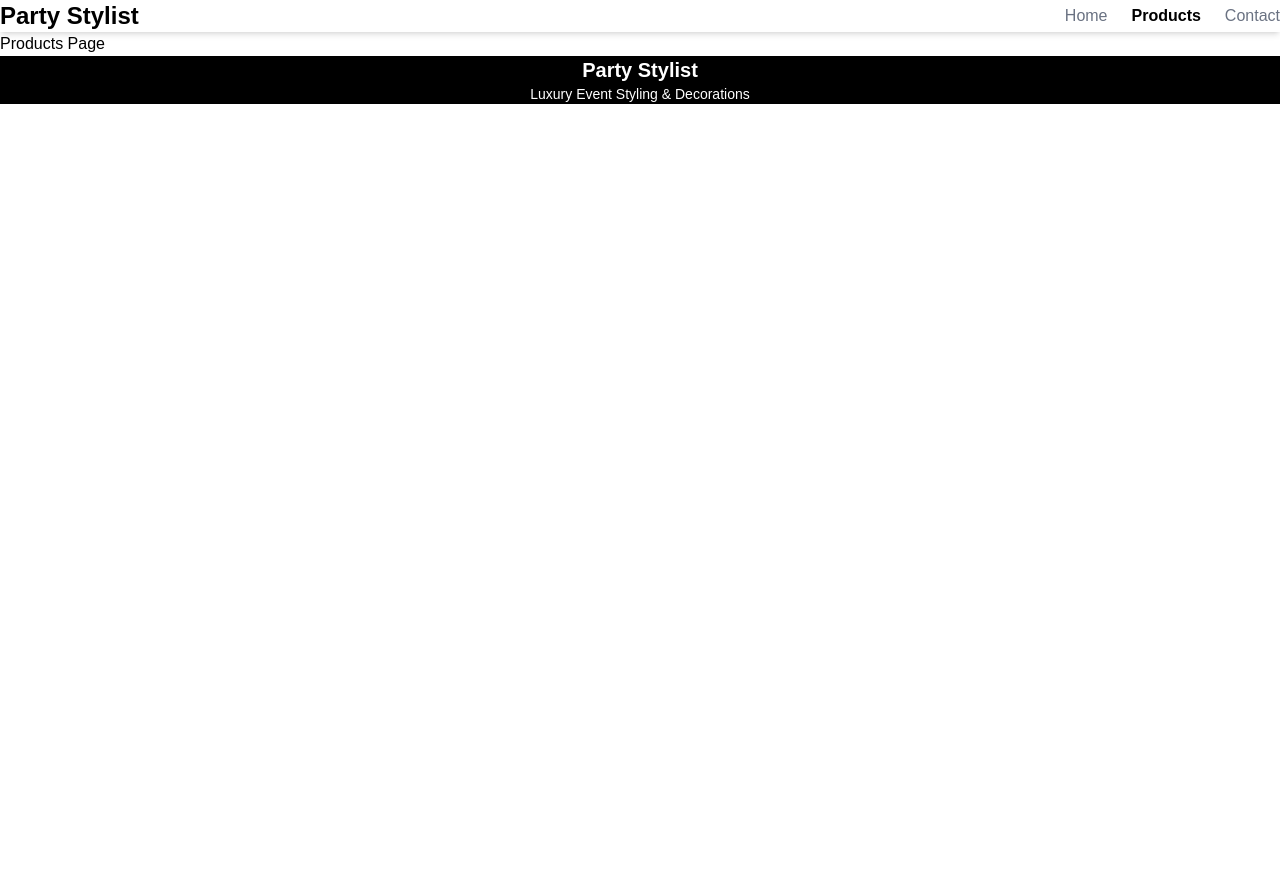
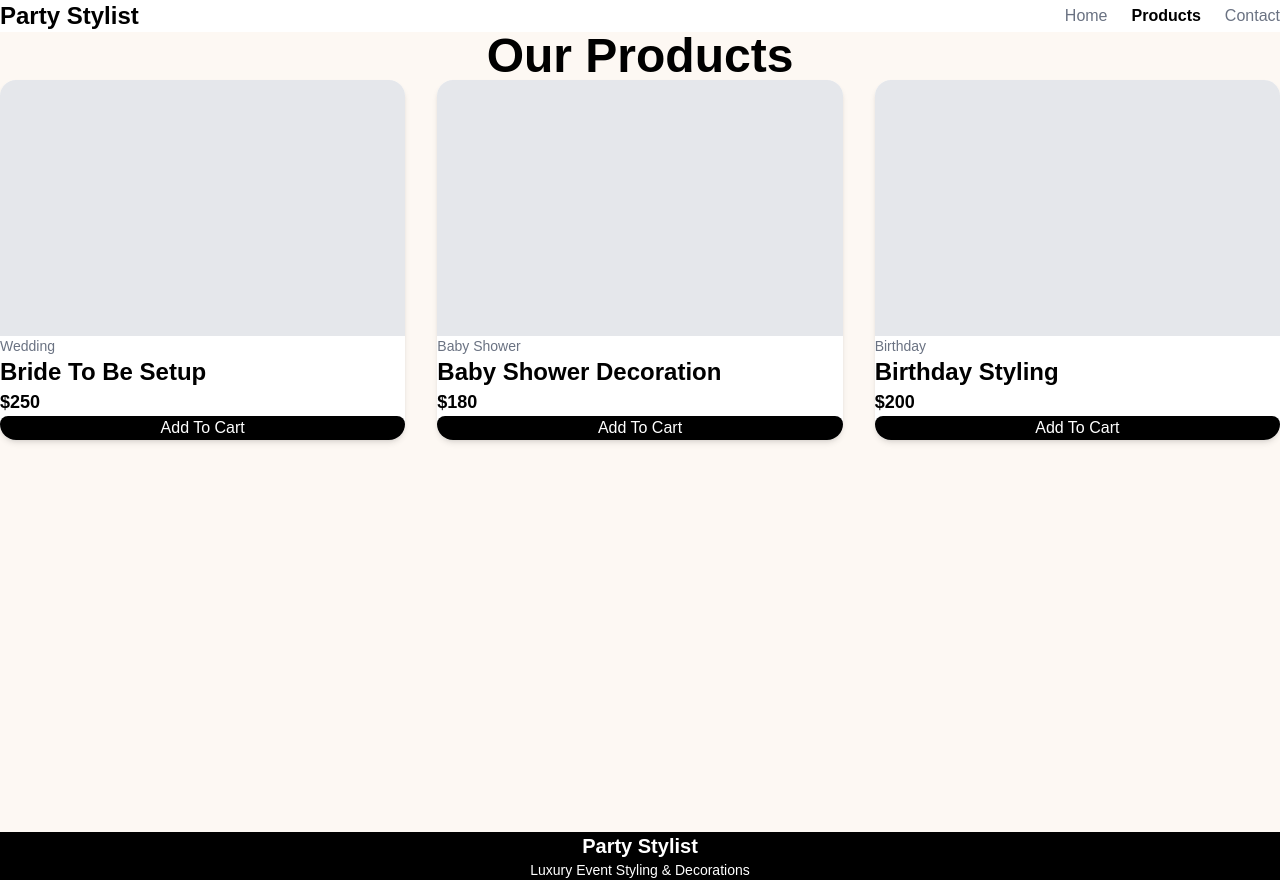
Before and after one commit to maya-said/party-stylist-project, a React (Vite) app: page /products in a window 1280 px wide. Before the commit the page ends 800 px from the top, so only its background shows below. Built offline with nearby package versions, Linux system fonts and the light colour scheme.

Commit message:
create reusable product card component

```diff
--- /dev/null
+++ b/src/components/ProductCard.tsx
@@ -0,0 +1,43 @@
+type ProductCardProps = {
+  title: string;
+  category: string;
+  price: string;
+};
+
+const ProductCard = ({
+  title,
+  category,
+  price,
+}: ProductCardProps) => {
+  return (
+    <div className="bg-white rounded-2xl shadow-md overflow-hidden">
+
+      <div className="h-64 bg-gray-200"></div>
+
+      <div className="p-6">
+
+        <p className="text-sm text-gray-500">
+          {category}
+        </p>
+
+        <h3 className="text-2xl font-semibold mt-2">
+          {title}
+        </h3>
+
+        <p className="mt-4 text-lg font-bold">
+          {price}
+        </p>
+
+        <button className="mt-6 w-full bg-black text-white py-3 rounded-lg hover:bg-gray-800 transition">
+
+          Add To Cart
+
+        </button>
+
+      </div>
+
+    </div>
+  );
+};
+
+export default ProductCard;
--- a/src/pages/ProductsPage.tsx
+++ b/src/pages/ProductsPage.tsx
@@ -1,7 +1,35 @@
+import ProductCard from "../components/ProductCard";
+
 const ProductsPage = () => {
   return (
-    <div>
-      <h1>Products Page</h1>
+    <div className="min-h-screen bg-[#fdf8f3] px-6 py-20">
+
+      <h1 className="text-5xl font-bold text-center">
+        Our Products
+      </h1>
+
+      <div className="grid grid-cols-1 md:grid-cols-2 lg:grid-cols-3 gap-8 mt-16">
+
+        <ProductCard
+          title="Bride To Be Setup"
+          category="Wedding"
+          price="$250"
+        />
+
+        <ProductCard
+          title="Baby Shower Decoration"
+          category="Baby Shower"
+          price="$180"
+        />
+
+        <ProductCard
+          title="Birthday Styling"
+          category="Birthday"
+          price="$200"
+        />
+
+      </div>
+
     </div>
   );
 };
```
